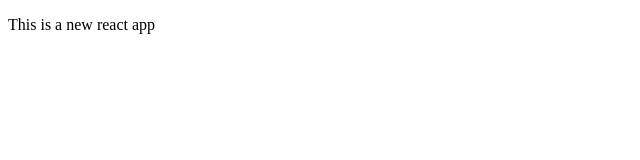
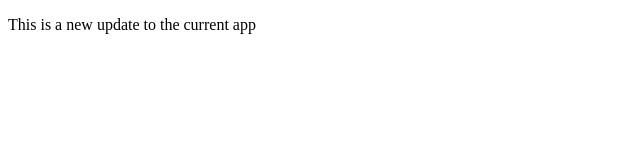
Before and after one commit to JoshBowdenConcepts/joshbowdenconcepts-learning, a React app: page / in a window 1280 px wide. Shown: the top 160 px of the page, without its empty margins (0-640 px from the left). Built offline with nearby package versions, Linux system fonts and the light colour scheme.

Commit message:
Updated App To Test

```diff
--- a/package.json
+++ b/package.json
@@ -10,7 +10,8 @@
 		"start": "webpack serve --config webpack.config.js --env env=development",
 		"build": "webpack --config webpack.config.js --env env=production",
 		"lint": "eslint",
-		"lint:fix": "eslint --fix \"./src/**/*.{js,jsx,ts,tsx,json}\""
+		"lint:fix": "eslint --fix \"./src/**/*.{js,jsx,ts,tsx,json}\"",
+		"deploy": "firebase deploy"
 	},
 	"dependencies": {
 		"firebase": "^9.6.10",
--- a/src/components/App.tsx
+++ b/src/components/App.tsx
@@ -1,7 +1,7 @@
 export const App = () => {
 	return (
 		<>
-			<p>This is a new react app</p>
+			<p>This is a new update to the current app</p>
 		</>
 	);
 };
--- a/src/index.tsx
+++ b/src/index.tsx
@@ -1,6 +1,6 @@
 import React from 'react'
 import ReactDOM from 'react-dom';
 
-import { App } from './components/app'
+import { App } from './components/App'
 
 ReactDOM.render(<App />, document.getElementById('root'));
```
